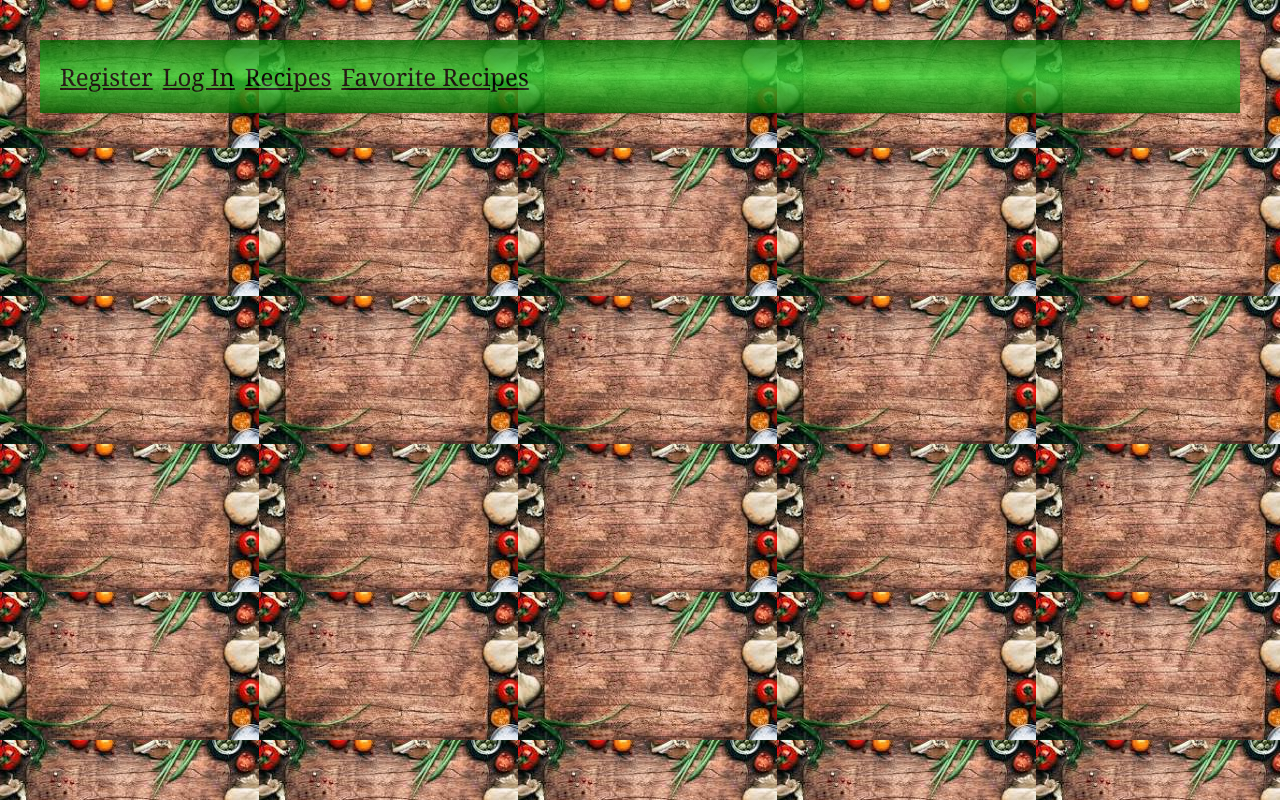
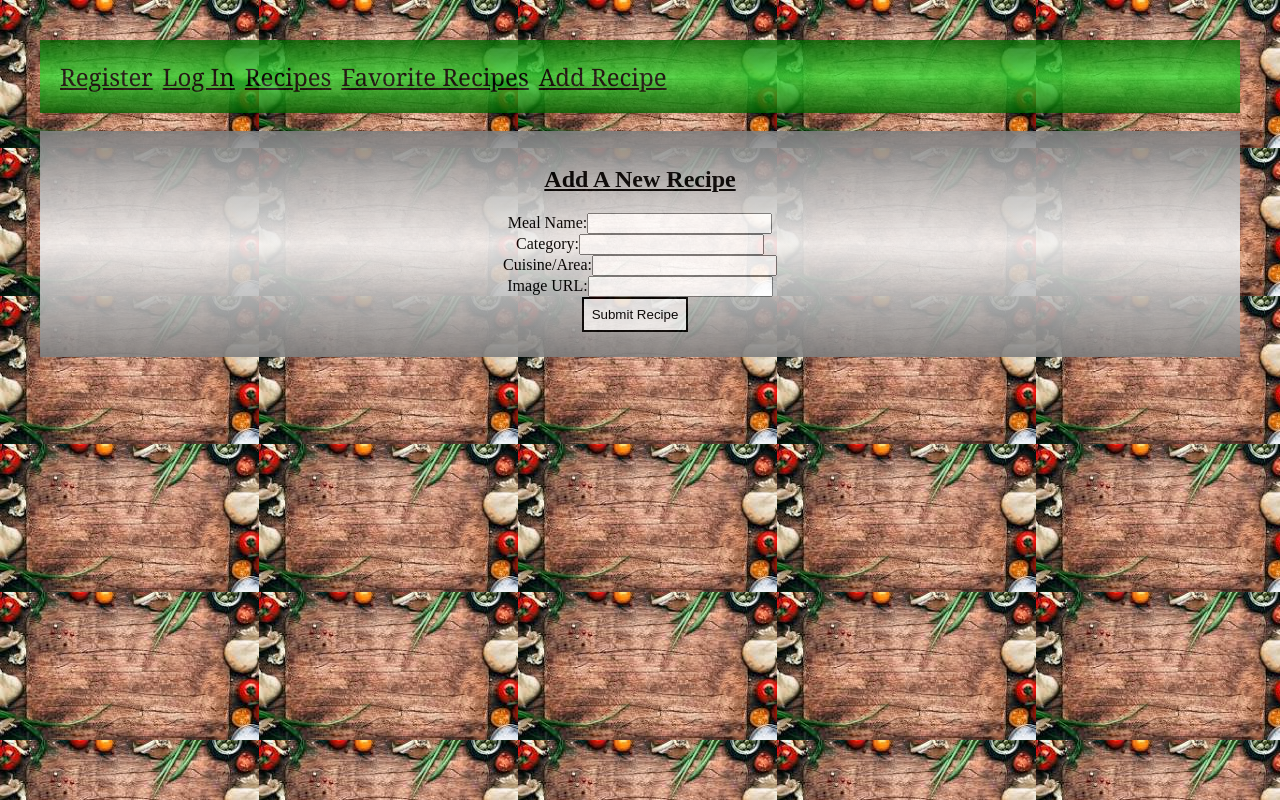
Before and after one commit to Danielle-Campbell92/My_Recipe_Book, a React (Vite) app: page /addRecipe in a window 1280 px wide. Built offline with nearby package versions, Linux system fonts and the light colour scheme; no server answers.

Commit message:
added recipe page

```diff
--- a/src/App.jsx
+++ b/src/App.jsx
@@ -1,29 +1,68 @@
 
 import { Routes, Route, Link } from 'react-router-dom'
-import { useEffect, useState } from 'react'
+import {  useEffect, useState } from 'react'
 import Recipe from './components/Recipe'
 import Register from './components/Register'
 import './App.css'
 import LogIn from './components/LogIn'
 import RecipeDetails from './components/RecipeDetails'
 import Favorite from './components/Favorite'
+import AddRecipe from './components/AddRecipe'
 
 function App() {
   const [token, setToken] = useState(null)
   const [recipes, setRecipes] = useState([])
   const [favorite, setFavorite] = useState([])
-  const [username, setUsername] = useState([])
   const [moreDetails, setMoreDetails] = useState(null)
 
-useEffect(()=> {
-  const storedUsername = localStorage.getItem("username")
-  if (storedUsername) setUsername(storedUsername)})
+
+useEffect(() => {
+    if (favorite) {
+      localStorage.setItem("favorite", JSON.stringify(favorite))
+  }}, [favorite])
+
+useEffect(() => {
+  const storedFavorite = localStorage.getItem("favorite");
+  if (storedFavorite) {
+    setFavorite(JSON.parse(storedFavorite));
+  }
+}, [])
 
   useEffect(() => {
-    const storedToken = localStorage.getItem("token");
+    const storedToken = localStorage.getItem("token", token)
     if (storedToken) {
       setToken(storedToken);
     }
+  }, [])
+
+    useEffect(()=> {
+     const getRecipe = async () => {
+       try{
+         const res = await fetch ("https://fsa-recipe.up.railway.app/api/recipes")
+         const result = await res.json()
+         setRecipes([...recipes, newRecipe])
+       }catch(error){
+         console.log(error)
+       }
+     }
+     getRecipe()
+     console.log("First useEffect")
+   }, [])
+
+
+   useEffect(() => {
+    const fetchRecipes = async () => {
+      try {
+        const response = await fetch("https://fsa-recipe.up.railway.app/api/recipes")
+        const result = await response.json()
+        console.log("Fetched recipes:", result)
+        setRecipes(result)
+      } catch (error) {
+        console.error("Error fetching recipes:", error)
+      }
+    }
+
+    fetchRecipes()
   }, [])
 
 useEffect(()=>{
@@ -56,6 +95,7 @@ getFav()}, [token])
           <Link to="/login" className='navLink'>Log In</Link>
           <Link to="/recipe" className="navLink">Recipes</Link>
           <Link to="/favorite" className="navLink">Favorite Recipes</Link>
+          <Link to="/addRecipe" className='navLink'>Add Recipe</Link>
         </div>
       </nav>
     <div className="container">
@@ -75,6 +115,7 @@ getFav()}, [token])
               : <p>No Favorites Saved Yet! Add Favorites!</p>}
               </div>
             }/>
+          <Route path='/addRecipe' element={<AddRecipe recipes={recipes} setRecipes={setRecipes} />}/>
       </Routes>
     </div>
     </div>
--- a/src/components/AddRecipe.jsx
+++ b/src/components/AddRecipe.jsx
@@ -1,6 +1,64 @@
-function AddRecipe(){
+import { useState } from "react"
+
+function AddRecipe({recipes, setRecipes}){
+    const [mealName, setMealName] = useState("")
+    const [category, setCategory] = useState("")
+    const [area, setArea] = useState("")
+    const [imageUrl, setImageUrl] = useState("")
+    const [message, setMessage] = useState("")
+
+    const handleSubmit = async (e) => {
+        e.preventDefault()
+
+    const newRecipe = {
+          idMeal: Date.now().toString(),
+          strMeal: mealName,
+          strCategory: category,
+          strArea: area,
+          strMealThumb: imageUrl,
+        }
+        try {
+          console.log("Submitting recipe:", newRecipe)
+          setRecipes([...recipes, newRecipe])
+          setMessage("Recipe submitted!")
+          setMealName("")
+          setCategory("")
+          setArea("")
+          setImageUrl("")
+        }catch (error) {
+          console.error(error)
+          setMessage("Failed to Submit")
+        }
+      }
+
     return(
         <>
+        <div className="add-container">
+            <h2>Add A New Recipe</h2>
+            <form onSubmit={handleSubmit} className="add-form">
+                <label>
+                  Meal Name:
+                  <input value={mealName} onChange={(e) => setMealName(e.target.value)} />
+                </label>
+                <br></br>
+                <label>
+                  Category:
+                  <input value={category} onChange={(e) => setCategory(e.target.value)} />
+                </label>
+                <br></br>
+                <label>
+                   Cuisine/Area:
+                   <input value={area} onChange={(e) => setArea(e.target.value)} />
+                </label>
+                <br></br>
+                <label>
+                   Image URL:
+                   <input value={imageUrl} onChange={(e) => setImageUrl(e.target.value)} />
+                </label>
+                <br></br>
+                <button type="submit" className="button">Submit Recipe</button>
+            </form>
+        </div>
         </>
     )
 }
--- a/src/components/LogIn.jsx
+++ b/src/components/LogIn.jsx
@@ -1,7 +1,5 @@
 import { useState } from "react"
 import { useNavigate } from "react-router-dom"
-
-
 
 function LogIn({setToken}){
 const [username, setUsername] = useState("")
--- a/src/components/ProfileAuth.jsx
+++ b/src/components/ProfileAuth.jsx
@@ -43,7 +43,7 @@ useEffect(()=> {
             { userInfo ?
             ( <>
                 <h2>Welcome back {userInfo.username}!</h2>
-              </>) : (<p>Loading...</p>)
+              </>) : (<p>Loading</p>)
             }
         </div>
         </>
--- a/src/components/Recipe.jsx
+++ b/src/components/Recipe.jsx
@@ -1,26 +1,8 @@
-import { useState, useEffect } from 'react'
-
-
-function Recipe({ setMoreDetails, token }){
-     const [recipes, setRecipes] = useState([])
-     const [favorite, setFavorite] = useState([])
-
-   useEffect(()=> {
-     const getRecipe = async () => {
-       try{
-         const res = await fetch ("https://fsa-recipe.up.railway.app/api/recipes")
-         const result = await res.json()
-         setRecipes(result)
-       }catch(error){
-         console.log(error)
-       }
-     }
-     getRecipe()
-     console.log("First useEffect")
-   }, [])
+function Recipe({ recipes, setRecipes, setMoreDetails, favorite, setFavorite, token }){
 
 const handleAddFavorites = async (recipe) => {
-    if (!token) {
+
+  if (!token) {
         alert("You're not logged in!")
         return
       }
@@ -59,7 +41,7 @@ const handleAddFavorites = async (recipe) => {
         {
         recipes.map((recipe) =>
         <div key={recipe.idMeal} className='card'>
-          <img src={recipe.strMealThumb} alt={recipe.strMeal} className="foodImg"/>
+          <img src={recipe.strMealThumb} className="foodImg"/>
           <h2>{recipe.strMeal}</h2>
           <p>Category: {recipe.strCategory}</p>
           <p>Type of Cuisine: {recipe.strArea}</p>
--- a/src/components/Register.jsx
+++ b/src/components/Register.jsx
@@ -62,7 +62,7 @@ function Register({setToken}){
         <div className='details-container'>
         <h2>Sign Up for More Recipes!</h2>
         {error && <p className='error'>{error}</p>}
-        {success && <p className='success'>Registration Successful!🎉</p>}
+        {success && <p className='success'>Registration Successful!</p>}
         <form onSubmit={handleSubmit}>
             <label>
                 Username: <input value={username} onChange={(e) => setUsername(e.target.value)}/>
--- a/src/index.css
+++ b/src/index.css
@@ -92,7 +92,10 @@ body{
   width: 300px;
   opacity: .9;
   border-radius: 10%;
+}
 
+.card:hover{
+  border: 5px solid red
 }
 
 .details-container{
@@ -100,3 +103,23 @@ body{
   opacity: .9;
   padding: 15px;
 }
+
+.add-container{
+  background: linear-gradient(gray,whitesmoke, gray);
+  opacity: .9;
+  padding: 15px;
+  text-align: center;
+
+}
+
+.filter{
+  padding: 15px;
+  font-size: large;
+  border: 2px solid black;
+  opacity: .9;
+}
+
+.filter:hover{
+  border: 5px solid red;
+
+}
```
